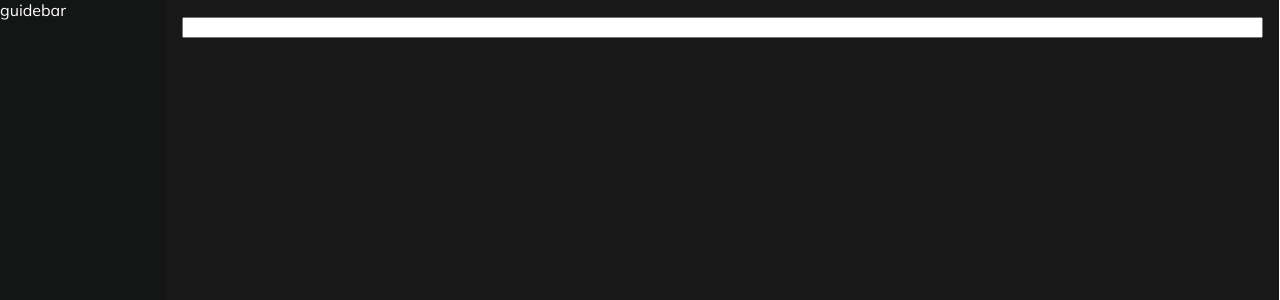
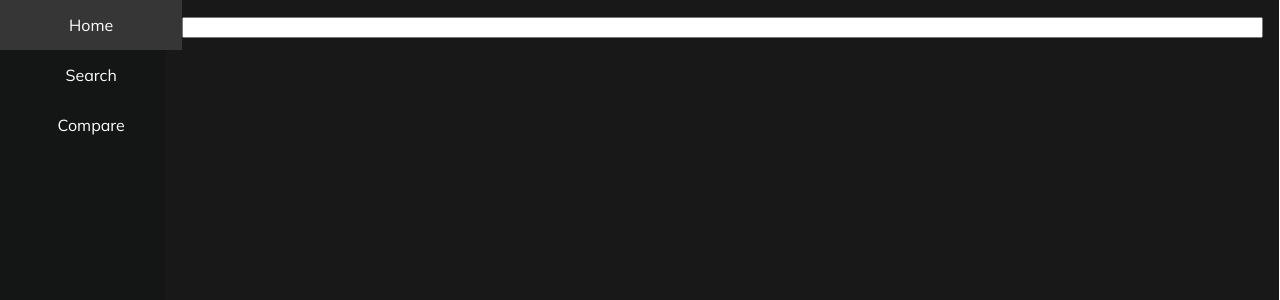
Before and after one commit to Hadryan/AudioFeatureMachine, a React (Create React App) app: page /dashboard in a window 1280 px wide. Shown: the top 300 px of the page. Built offline with nearby package versions, Linux system fonts and the light colour scheme.

Commit message:
added navigation items

```diff
--- /dev/null
+++ b/src/components/NavigationItem/NavigationItem.module.css
@@ -0,0 +1,12 @@
+.navigationItem {
+  width: 100%;
+  height: 34px;
+  display: flex;
+  justify-content: center;
+  align-items: center;
+  padding: 8px;
+}
+
+.navigationItem:hover {
+  background-color: var(--nimbus);
+}
--- /dev/null
+++ b/src/components/NavigationItem/index.tsx
@@ -0,0 +1,15 @@
+import React, { ReactElement } from "react";
+import styles from "./NavigationItem.module.css";
+
+interface NavigationItemProps {
+  readonly text: string;
+}
+
+const NavigationItem: React.FC<NavigationItemProps> = (
+  props: NavigationItemProps
+): ReactElement => {
+  const { text } = props;
+  return <nav className={styles.navigationItem}>{text}</nav>;
+};
+
+export default NavigationItem;
--- a/src/components/Sidebar/index.tsx
+++ b/src/components/Sidebar/index.tsx
@@ -1,8 +1,15 @@
 import React, { ReactElement } from "react";
+import NavigationItem from "../NavigationItem";
 import styles from "./Sidebar.module.css";
 
 const Sidebar: React.FC = (): ReactElement => {
-  return <aside className={styles.sidebar}>guidebar</aside>;
+  return (
+    <aside className={styles.sidebar}>
+      <NavigationItem text="Home" />
+      <NavigationItem text="Search" />
+      <NavigationItem text="Compare" />
+    </aside>
+  );
 };
 
 export default Sidebar;
--- a/src/index.css
+++ b/src/index.css
@@ -2,7 +2,8 @@
   --forestGateau: rgb(19, 22, 20);
   --java: #02c2c6;
   --blackRussian: #171817;
-  --daquoise: #3bffa1
+  --daquoise: #3bffa1;
+  --nimbus: #363636;
 }
 
 body {
```
Also changed, not shown: 2 other files (tests, documents, lock files or other folders).
